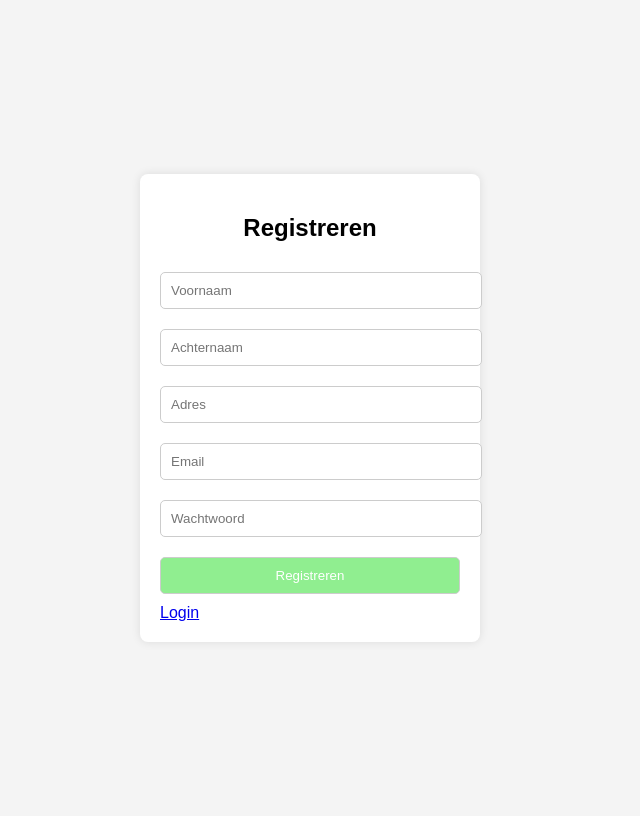
After one commit to Baskuik/bierlist, a PHP site: page /registration.php in a window 1280 px wide. The commit adds this page. Shown: the whole page, without its empty margins (330-970 px from the left). Run offline with PHP 8.4, Linux system fonts and the light colour scheme.

Commit message:
registration en inlog werkend met ww hash

```diff
--- a/bierlist/connect.php
+++ b/bierlist/connect.php
@@ -2,11 +2,12 @@
 $servername = "localhost";
 $username = "root";
 $password = "";
-$database = "bierlist";
+$dbname = "bierlist"; // De naam van de database
 
-$conn = new mysqli($servername, $username, $password, $database);
+// Maak verbinding
+$conn = new mysqli($servername, $username, $password, $dbname);
 
-// Controleer of de verbinding werkt
+// Controleer de verbinding
 if ($conn->connect_error) {
     die("Verbinding mislukt: " . $conn->connect_error);
 }
--- a/bierlist/generate_password.php
+++ b/bierlist/generate_password.php
@@ -1,10 +1,8 @@
 <?php
-// Het wachtwoord dat je wilt hashen
-$wachtwoord = "ditiseentest";  // Vervang dit door je werkelijke wachtwoord
+// het ww dat je wilt hashen
+$wachtwoord = "ditiseentest";
 
-// Hash het wachtwoord met password_hash
 $gehasht_wachtwoord = password_hash($wachtwoord, PASSWORD_DEFAULT);
-
 // Toon het gehashte wachtwoord
 echo "Gehasht wachtwoord: " . $gehasht_wachtwoord;
 ?>
--- a/bierlist/rating.php
+++ /dev/null
@@ -1,3 +0,0 @@
-<?php
-
-?>
--- /dev/null
+++ b/bierlist/registration.php
@@ -0,0 +1,116 @@
+<?php
+include "connect.php";
+
+//variabelen voor foutmeldingen
+$fout = '';
+
+if ($_SERVER["REQUEST_METHOD"] == "POST") {
+    $voornaam = $_POST['voornaam'];
+    $achternaam = $_POST['achternaam'];
+    $adres = $_POST['adres'];
+    $email = $_POST['email'];
+    $wachtwoord = $_POST['password'];
+
+    // checkt of het wachtwoord minimaal 12 tekens heeft
+    if (strlen($wachtwoord) < 12) {
+        $fout = "Wachtwoord moet minimaal 12 tekens bevatten.";
+    }
+
+    //checkt of het e-mailadres al bestaat in de database
+    $query = "SELECT * FROM gebruikers WHERE email = '$email'";
+    $result = $conn->query($query);
+    if ($result->num_rows > 0) {
+        $fout = "Dit e-mailadres is al in gebruik.";
+    }
+
+    //wnr geen fout is gevonden, wordt het wachtwoord gehashed en de gebruikers table toegevoegd
+    if (empty($fout)) {
+        //hash het wachtwoord
+        $hashedWachtwoord = password_hash($wachtwoord, PASSWORD_DEFAULT);
+
+        //gebruiker toevoegen
+        $query = "INSERT INTO gebruikers (voornaam, achternaam, adres, email, password)
+                  VALUES ('$voornaam', '$achternaam', '$adres', '$email', '$hashedWachtwoord')";
+
+        if ($conn->query($query) === TRUE) {
+            echo "Registratie succesvol! Je kunt nu inloggen.";
+        } else {
+            $fout = "Er is iets misgegaan bij de registratie: " . $conn->error;
+        }
+    }
+}
+
+$conn->close();
+?>
+
+<!DOCTYPE html>
+<html lang="nl">
+<head>
+    <meta charset="UTF-8">
+    <meta name="viewport" content="width=device-width, initial-scale=1.0">
+    <title>Registreren</title>
+    <style>
+        body {
+            font-family: Arial, sans-serif;
+            display: flex;
+            justify-content: center;
+            align-items: center;
+            height: 100vh;
+            background-color: #f4f4f4;
+        }
+        .registration-container {
+            background: white;
+            padding: 20px;
+            box-shadow: 0px 0px 10px rgba(0, 0, 0, 0.1);
+            border-radius: 8px;
+            width: 300px;
+        }
+        .registration-container h2 {
+            text-align: center;
+        }
+        .registration-container input {
+            width: 100%;
+            padding: 10px;
+            margin: 10px 0;
+            border: 1px solid #ccc;
+            border-radius: 5px;
+        }
+        .registration-container button {
+            width: 100%;
+            padding: 10px;
+            background: #28a745;
+            color: white;
+            border: none;
+            border-radius: 5px;
+            cursor: pointer;
+        }
+        .registration-container button:hover {
+            background: #218838;
+        }
+        #submit{
+            background-color: lightgreen;
+            color: white;
+        }
+        #submit:hover{
+            background-color: darkgreen;
+        }
+    </style>
+</head>
+<body>
+    <div class="registration-container">
+        <h2>Registreren</h2>
+        <?php if (!empty($fout)) { ?>
+     	<b style="color: #f00;"><?php echo $fout; ?></b><br>
+      <?php } ?>
+        <form method="POST" action="registration.php">
+            <input type="text" placeholder="Voornaam" name="voornaam" required>
+            <input type="text" placeholder="Achternaam" name="achternaam" required>
+            <input type="text" placeholder="Adres" name="adres" required>
+            <input type="email" placeholder="Email" name="email" required>
+            <input type="password" placeholder="Wachtwoord" name="password" required>
+            <input type="submit" value="Registreren" id="submit">
+            <a href="login.php">Login</a>
+        </form>
+    </div>
+</body>
+</html>
```
Also changed, not shown: bierlist/index.php (+71 -56 lines), bierlist/login.php (+37 -5 lines).
